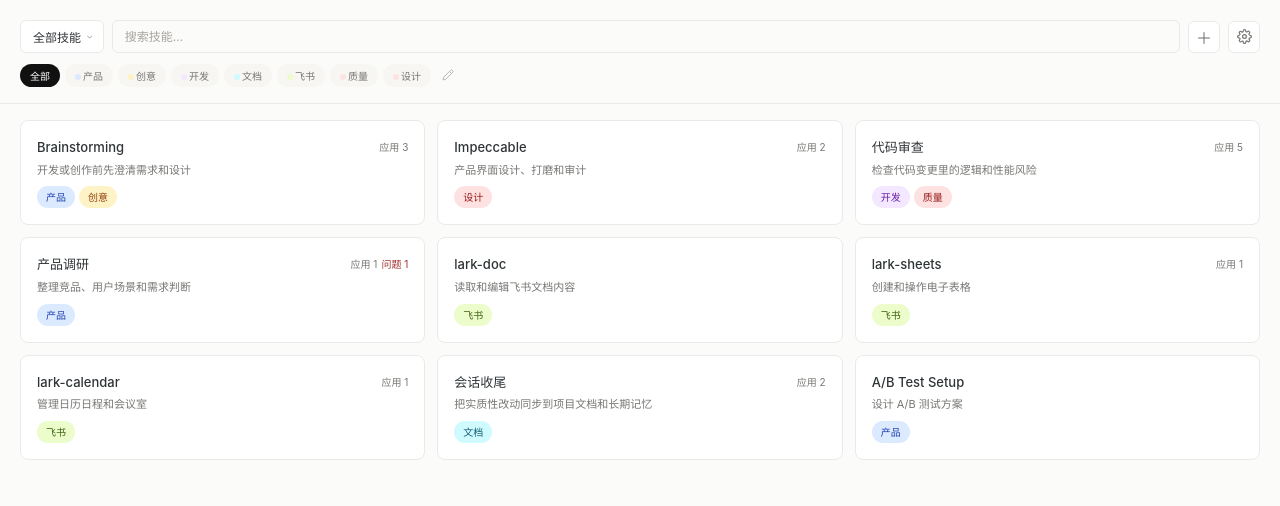
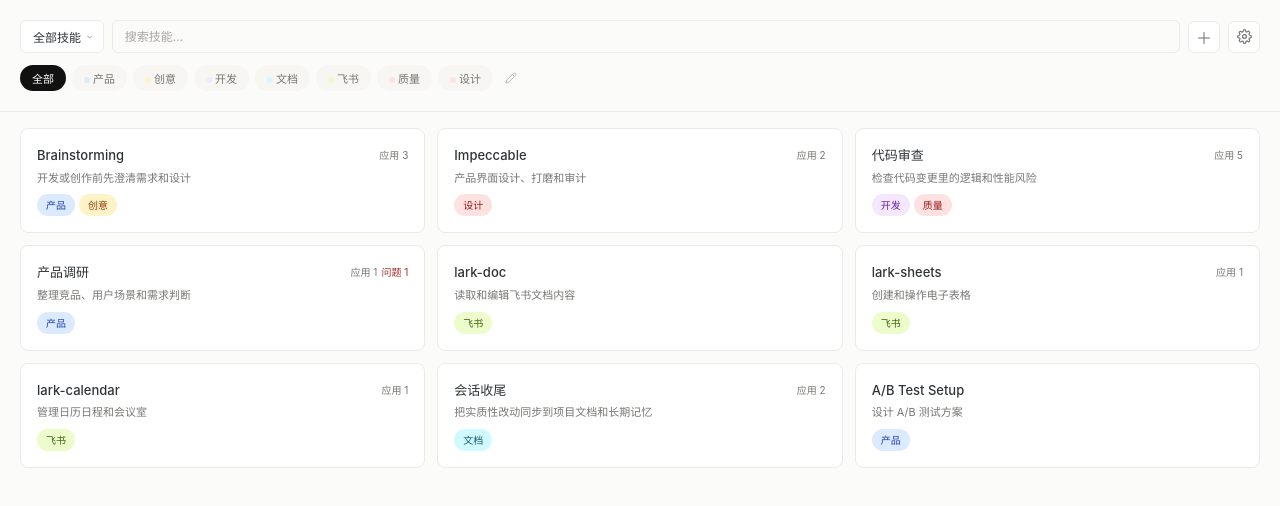
Before and after one commit to zhang1590424-rgb/yingzi-skill-manager, a React (Vite) app: page / in a window 1280 px wide. Shown: the top 506 px of the page. Built offline with nearby package versions, Linux system fonts and the light colour scheme; a web font is replaced by a local one.

Commit message:
Improve filter chip spacing

```diff
--- a/src/styles.css
+++ b/src/styles.css
@@ -105,12 +105,12 @@ body {
 
 /* ===== Toolbar ===== */
 .toolbar {
-  padding: 20px var(--space-xl) var(--space-lg);
+  padding: 20px var(--space-xl);
   -webkit-app-region: drag;
   border-bottom: 1px solid var(--border);
   display: flex;
   flex-direction: column;
-  gap: 10px;
+  gap: 12px;
   flex-shrink: 0;
   position: relative;
   z-index: 10;
@@ -256,7 +256,7 @@ body {
 /* Filter chips */
 .filter-row {
   display: flex;
-  gap: 5px;
+  gap: 6px;
   flex-wrap: wrap;
   -webkit-app-region: no-drag;
   align-items: center;
@@ -272,9 +272,9 @@ body {
 }
 
 .filter-chip {
-  padding: 4px 10px;
+  padding: 5px 12px;
   border-radius: 9999px;
-  font-size: 10px;
+  font-size: 11px;
   font-weight: 500;
   background: #F7F6F3;
   color: var(--text-secondary);
@@ -297,7 +297,7 @@ body {
   width: 6px;
   height: 6px;
   border-radius: 50%;
-  margin-right: 2px;
+  margin-right: 3px;
 }
 
 /* Manage tags pencil icon */
```
